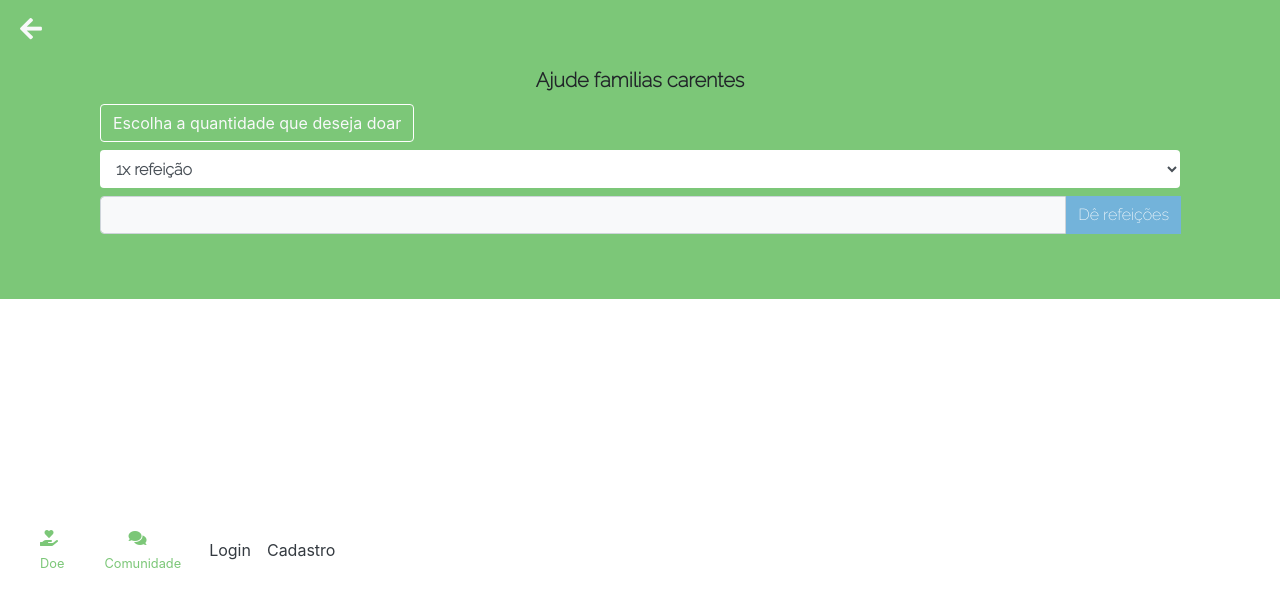
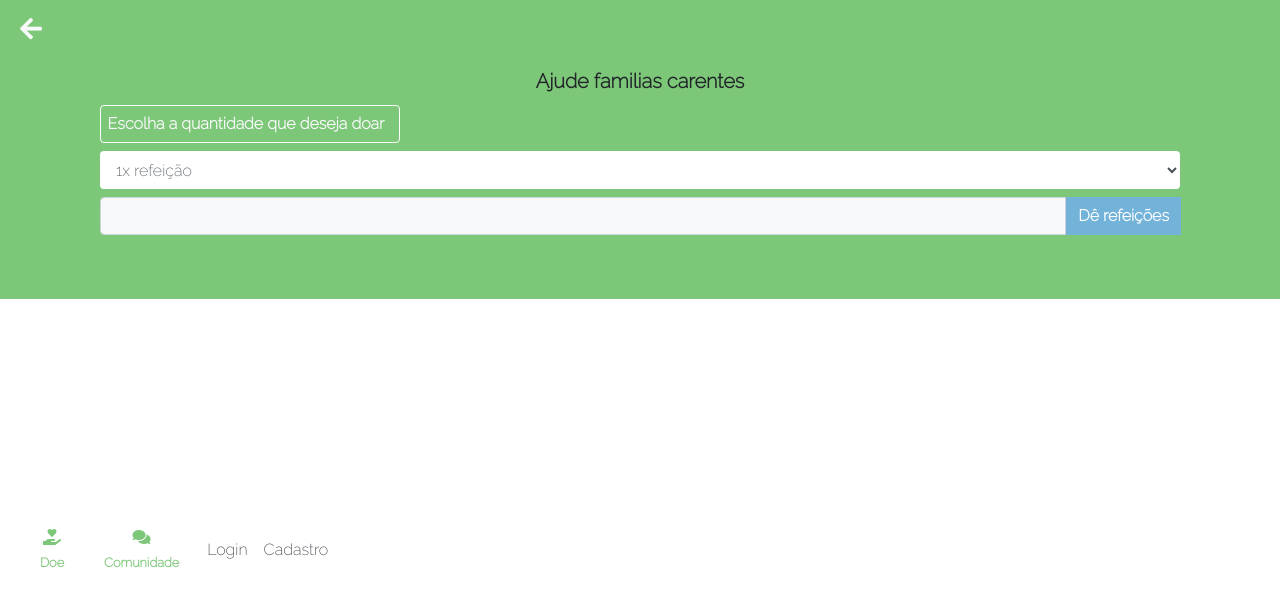
Before and after one commit to luisfernandodass/doebrasil, a plain HTML site: page doe.html in a window 1280 px wide. Drawn offline with nearby package versions, Linux system fonts and the light colour scheme.

Commit message:
updato to font and cadastro

```diff
--- a/css/cadastro.css
+++ b/css/cadastro.css
@@ -1,3 +1,5 @@
 body{
     background-color: rgb(124, 199, 120);
+    font-family: 'Raleway', sans-serif;
+
   }
--- a/css/doe.css
+++ b/css/doe.css
@@ -6,9 +6,5 @@
 }
 body{
     background-color: rgb(124, 199, 120);
-    padding:0px;
-}
-.h4{
-    font-weight: bolder;
     font-family: 'Raleway', sans-serif;
 }
--- a/css/login.css
+++ b/css/login.css
@@ -1,5 +1,7 @@
 body{
   background-color: rgb(124, 199, 120);
+  font-family: 'Raleway', sans-serif;
+
 }
 .textoInput{
   color: white;
--- a/css/main.css
+++ b/css/main.css
@@ -6,7 +6,7 @@
 }
 body{
     background-color: rgb(124, 199, 120);
-    padding:0px;
+    font-family: 'Raleway', sans-serif;
 }
 .logo{
     width:220px;
@@ -20,6 +20,3 @@ body{
     text-align: center;
     background-color: white;
 }
-.h4{
-    font-family: 'Raleway', sans-serif;
-}
--- a/doe.html
+++ b/doe.html
@@ -45,45 +45,45 @@
         <div class="container-fluid">
 
             <div class="container mt-3 text-center" >
-<h4 class="h4" style="font-size: 20px;">Ajude familias carentes</h4>
+<h4 class="h4" style="font-size: 20px;"><strong>Ajude familias carentes</strong></h4>
 </div>
 
-<button type="button" class="btn mt-1 mb-2  bg-transparent text-light allButton border-white">Escolha a quantidade que deseja doar</button>
+<button type="button" class="btn mt-1 mb-2  bg-transparent text-light pl-1 border-white" style="width: 300px;"><strong>Escolha a quantidade que deseja doar</strong></button>
 
             <select class="form-control border-0 mb-2 h4">
                 <option onclick="valueOne('sssssdsd')" id="optionOne">1x refeição</option>
-                <option onclick="valueTwo('sssssdsd')" id="optionTwo">2x refeição</option>
-                <option onclick="valueThree('sssssdsd')" id="optionThree" terceiro()>3x refeição</option>
-                <option onclick="valueFour('sssssdsd')" id="optionFour">4x refeição</option>
-                <option onclick="valueFive('sssssdsd')" id="optionFive">5x refeição</option>
+                <option onclick="valueTwo('sssssdsd')" id="optionTwo">2x refeições</option>
+                <option onclick="valueThree('sssssdsd')" id="optionThree" terceiro()>3x refeições</option>
+                <option onclick="valueFour('sssssdsd')" id="optionFour">4x refeições</option>
+                <option onclick="valueFive('sssssdsd')" id="optionFive">5x refeições</option>
             </select>
 
             <div class="input-group">
                 <button id="valueDonation" class="form-control bg-light" type="text" placeholder="Valor da doação" readonly></button>
 
                 <div class="input-group-prepend">
-                    <span type="button" class="input-group-text allButtton border-0" id="inputGroupPrepend2">Dê refeições</span>
+                    <span type="button" class="input-group-text allButtton border-0" id="inputGroupPrepend2"><strong>Dê refeições</strong></span>
                 </div>
 
             </div>
 
             <nav class="navbar navbar-expand-lg navButton fixed-bottom">
-        <a href="doe.html" class="border-0 navButton active" type="button">
-          <i class="fas fa-hand-holding-heart"></i>
+              <button type="button" href="doe.html" class="btn border-0 navButton" >
+                <span class="fas fa-hand-holding-heart"></span>
                 <br>
-          <small>Doe</small>
-        </a>
+                <small><strong>Doe</strong></small>
+              </button>
 
-        <a href="comunidade.html" class="border-0 navButton" type="button">
-          <i class="fas fa-comments ml-4"></i>
+              <button type="button" href="comunidade.html" class="btn border-0 navButton" >
+                <span class="fas fa-comments"></span>
                 <br>
-          <small>Comunidade</small>
-        </a>
+                <small><strong>Comunidade</strong></small>
+              </button>
 
-        <button class="navbar-toggler border-0 navButton" type="button" data-toggle="collapse" data-target="#perfil" aria-controls="perfil" aria-expanded="false" aria-label="Toggle navigation">
+              <button type="button" class=" btn navbar-toggler border-0 navButton"  data-toggle="collapse" data-target="#perfil" aria-controls="perfil" aria-expanded="false" aria-label="Toggle navigation">
                 <span class="fas fa-user "></span>
                 <br>
-          <small>Perfil</small>
+                <small> <strong>Perfil</strong></small>
               </button>
 
 
@@ -97,6 +97,7 @@
                   </li>
                   </ul>
               </div>
+            </div>
             </nav>
 
  <!--JS-->
```
Also changed, not shown: cadastro.html (+10 -14 lines), comunidade.html (+11 -10 lines), index.html (+9 -9 lines). Lines whose indentation alone changed are shown as unchanged.
